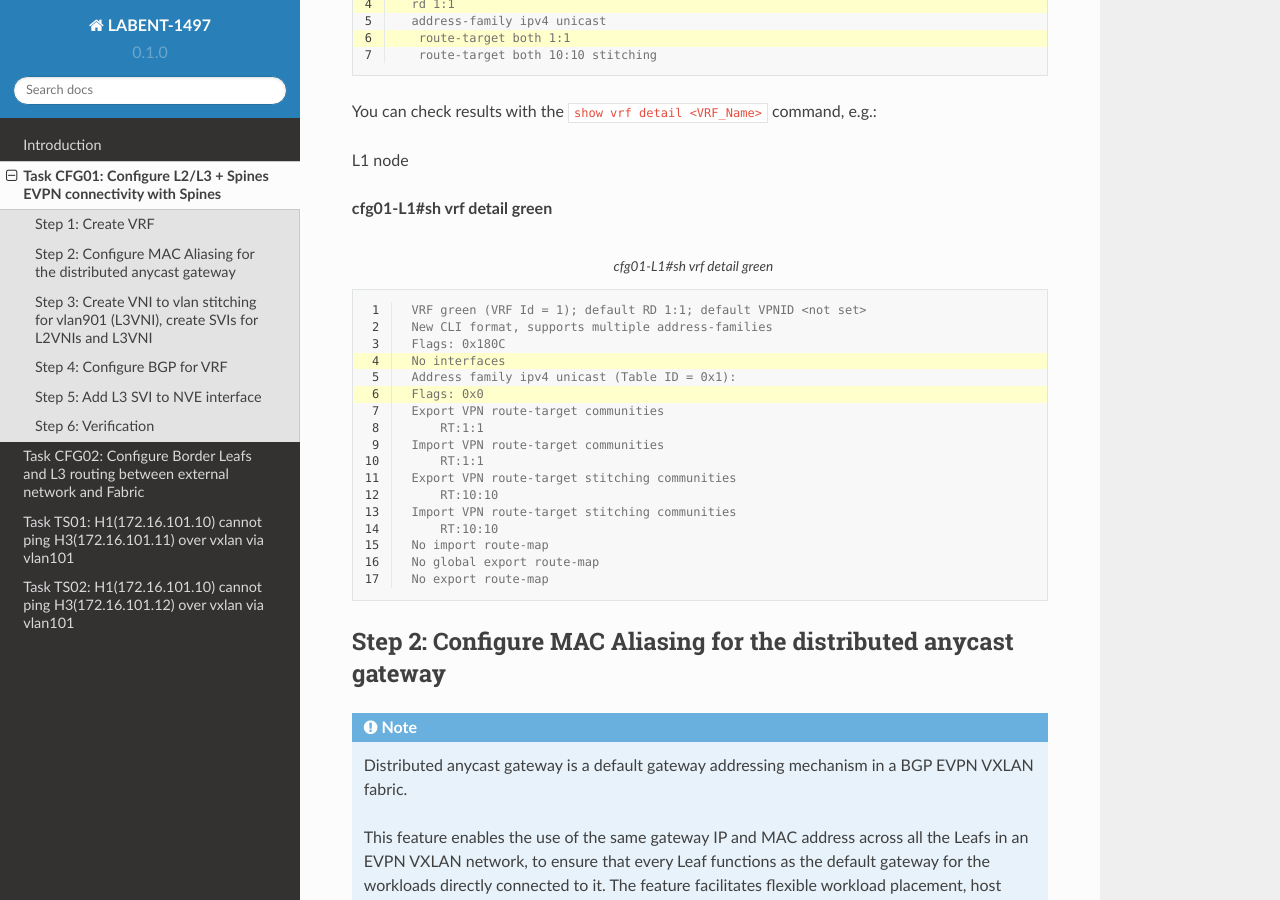
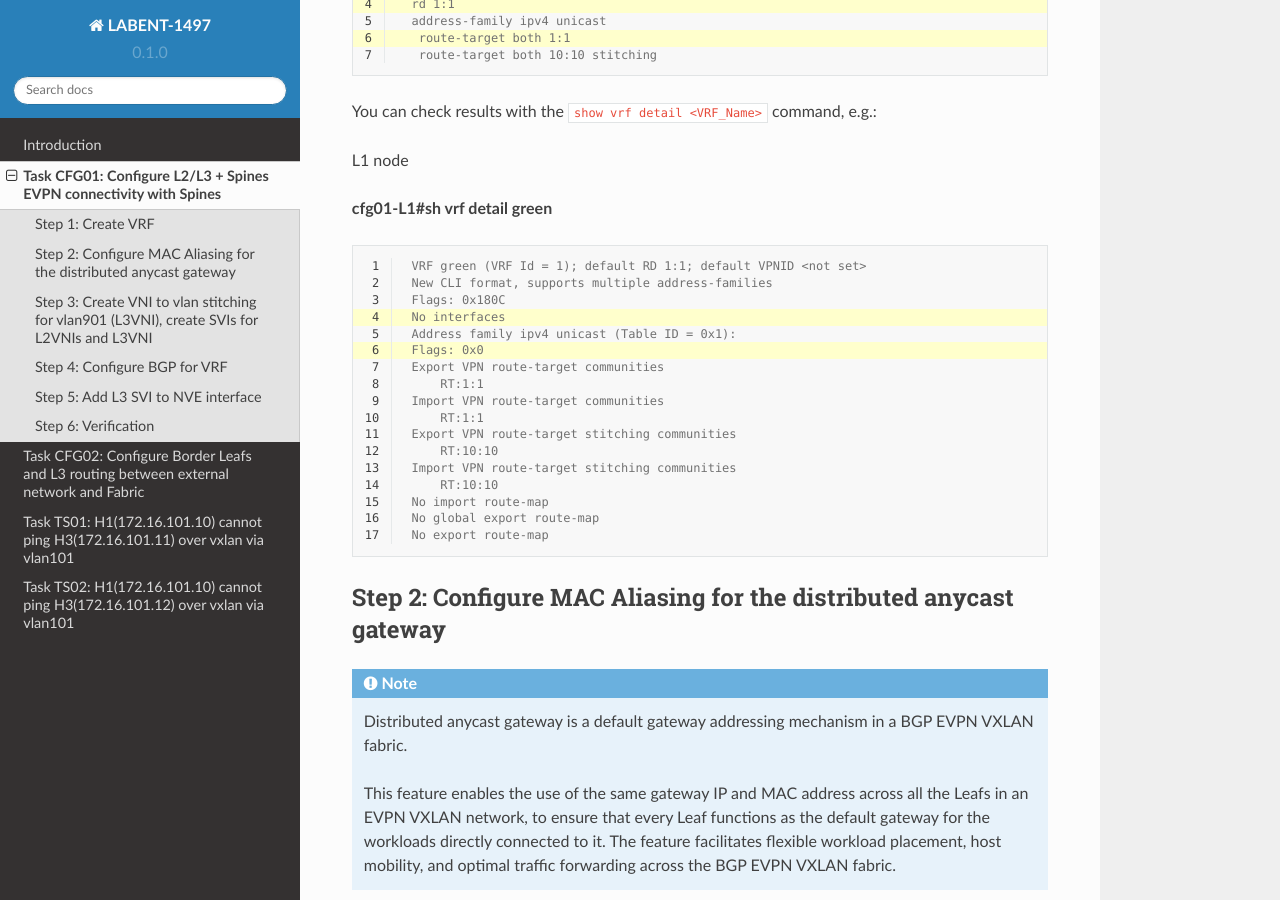
Before and after one commit to dvishchu/labent-1497, a Sphinx documentation site: the page built from docs/source/task_01.rst, in a window 1280 px wide and 900 px high, scrolled down 1889 px. Built offline with Sphinx 7.4.7 and the Read the Docs theme 2.0.0, drawn with Linux system fonts in a browser that asks for light colours.

Commit message:
Removing caption from code-block

```diff
--- a/docs/source/task_01.rst
+++ b/docs/source/task_01.rst
@@ -61,7 +61,6 @@ L1 node
 .. code-block:: console
    :linenos:
    :emphasize-lines: 4,6
-   :caption: cfg01-L1#sh vrf detail green
    :class: test-class
 
     VRF green (VRF Id = 1); default RD 1:1; default VPNID <not set>
```
